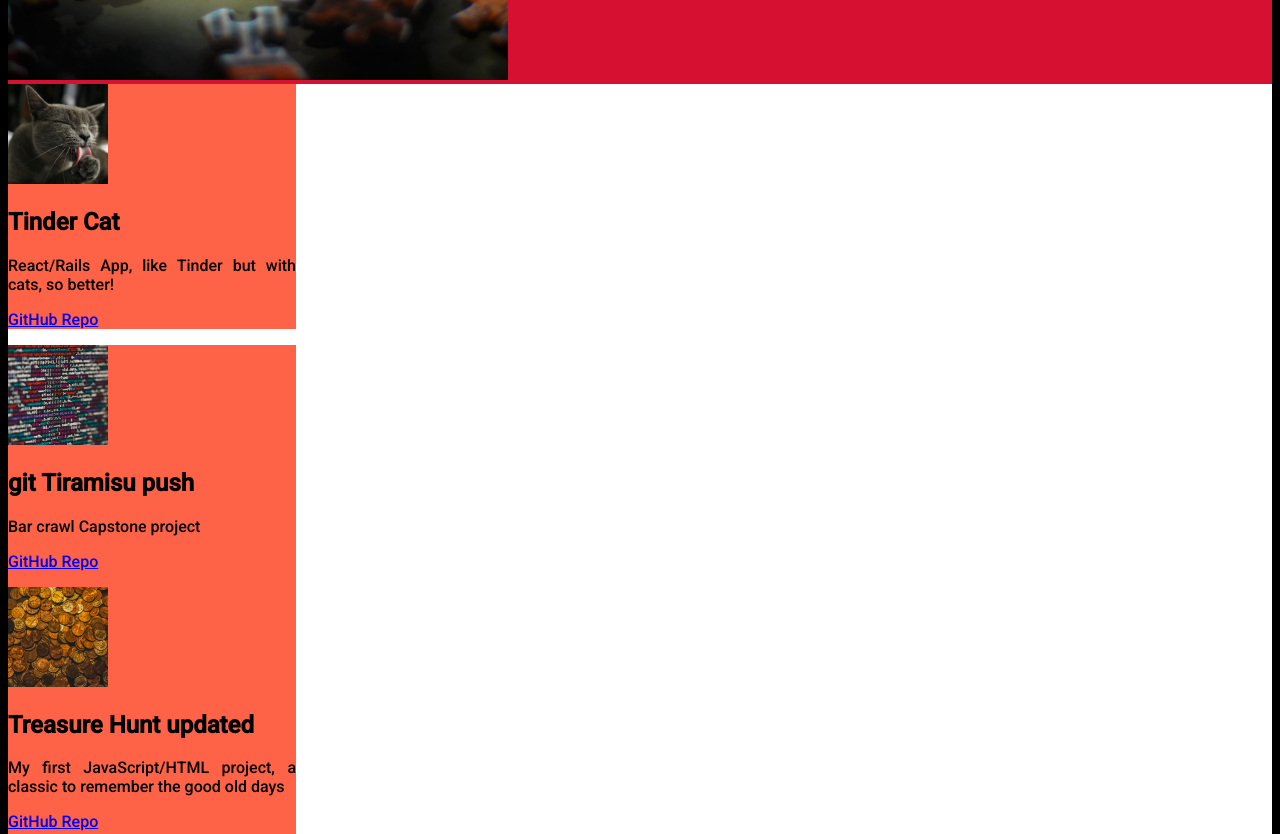
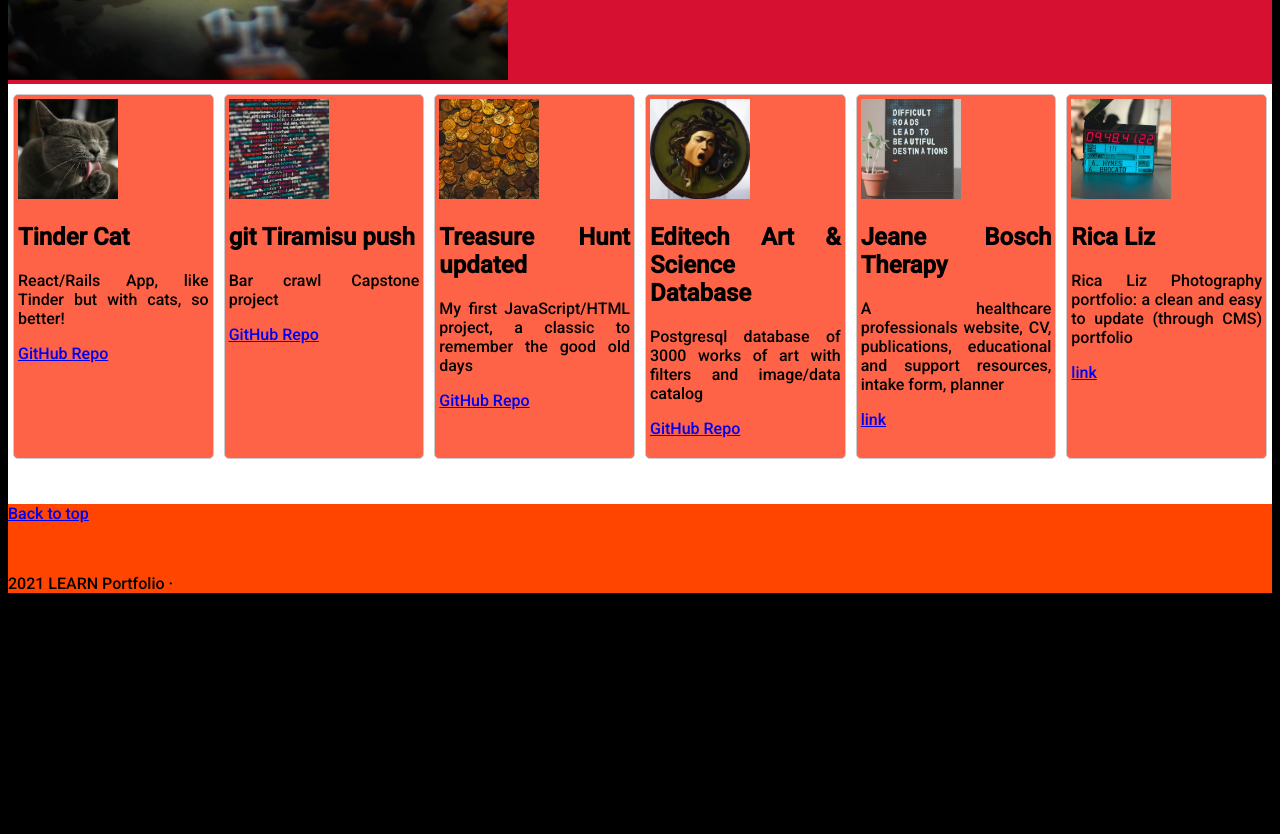
Before and after one commit to filippo20u/portfolio-0.2, a plain HTML site: page index.html in a window 1280 px wide. Shown: the part 3729-4563 px from the top of the page. After the commit the page ends 4338 px from the top, so only its background shows below. Drawn offline with Linux system fonts and the light colour scheme.

Commit message:
refreshing page style and content

```diff
--- a/index.css
+++ b/index.css
@@ -49,7 +49,13 @@ body{
 .project-card{
 
   background-color: tomato;
-}
+  width:245px;
+  border: 1px solid #ccc;
+  border-radius: 5px;
+  margin: 10px 5px;
+  padding: 4px;
+  }
+
 
 .card-img-top{
   height: 100px;
@@ -59,9 +65,10 @@ body{
 }
 
 .flexone-pro{
+ display:flex;
+ justify-content:space-between;
+}
 
-  flex-direction: row ;
-}
 footer{
 
   background-color: orangered;
--- a/index.html
+++ b/index.html
@@ -197,7 +197,6 @@
           <!-- 2 -->
           <div class="project-card" style="width: 18rem;">
             <img src="./assets/pics/projects/capstone.jpg" class="card-img-top" alt="...">
-          <div class="card-body">
             <h2>git Tiramisu push</h2>
             <p class="card-text">Bar crawl Capstone project</p>
             <p><a class="btn btn-secondary" href="#" role="button">GitHub Repo</a></p>
@@ -234,8 +233,7 @@
         </div>
 
             <br>
-            <br>
-            <br>
+
 
         <!-- /END THE FEATURETTES -->
 
```
Lines whose indentation alone changed are shown as unchanged.
